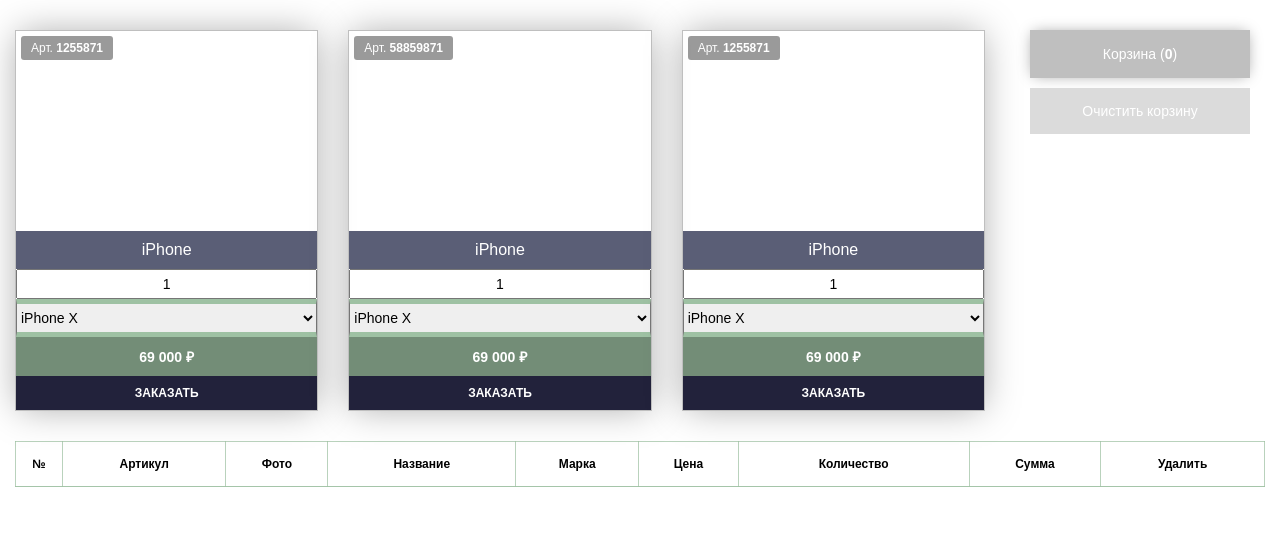
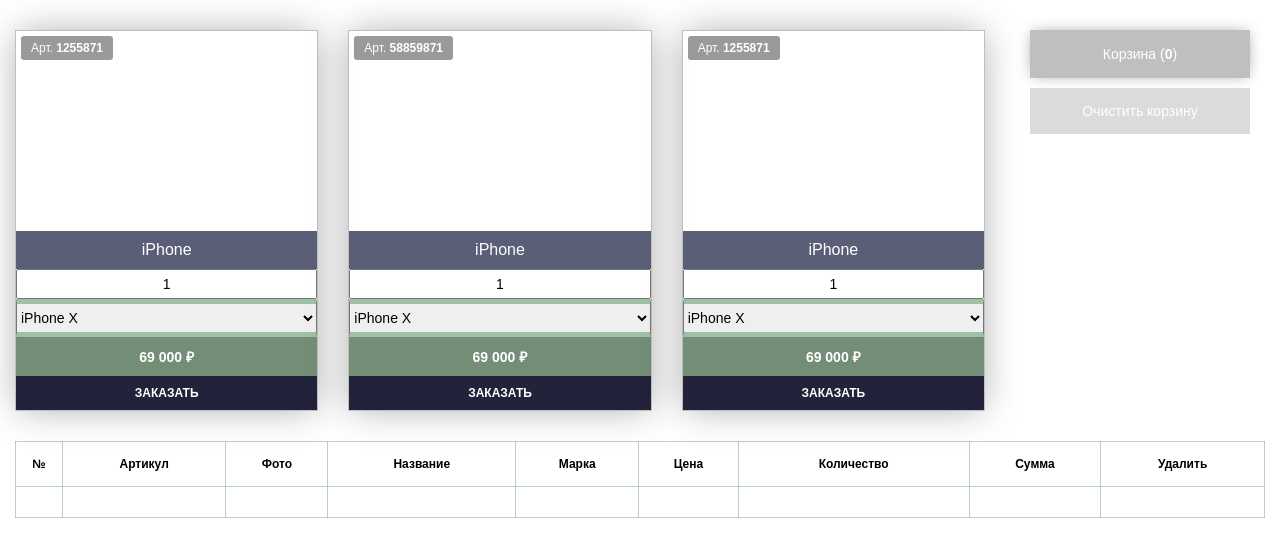
Before and after one commit to krokodilshnap/basket, a website: page app/index.html in a window 1280 px wide. Drawn offline with Linux system fonts and the light colour scheme.

Commit message:
Добавил оформление

```diff
--- a/app/js/main.js
+++ b/app/js/main.js
@@ -195,8 +195,11 @@
         for (var key in buffer) {
             var basketRow = document.querySelector('.basket-table-row');
 
+
             var row = basketRow.cloneNode(true);
 
+
+;
             var numberContainer = row.querySelector(options['numberContainer']),
                 sumContainer = row.querySelector(options['sumContainer']),
                 deleteContainer = row.querySelector(options['deleteContainer']);
@@ -225,7 +228,7 @@
             basketRow.parentNode.appendChild(row);
         }
 
-
+        basketRow.style.display = "none";
 
     }
 
--- a/app/scss/layouts/_basket.scss
+++ b/app/scss/layouts/_basket.scss
@@ -13,4 +13,15 @@
       text-align: center;
     }
   }
+
+  tbody {
+    tr, td {
+      border: 1px solid rgba(158, 193, 163, 0.72);
+    }
+
+    td {
+      padding: 15px 0;
+      text-align: center;
+    }
+  }
 }
```
Also changed, not shown: app/css/main.css.
